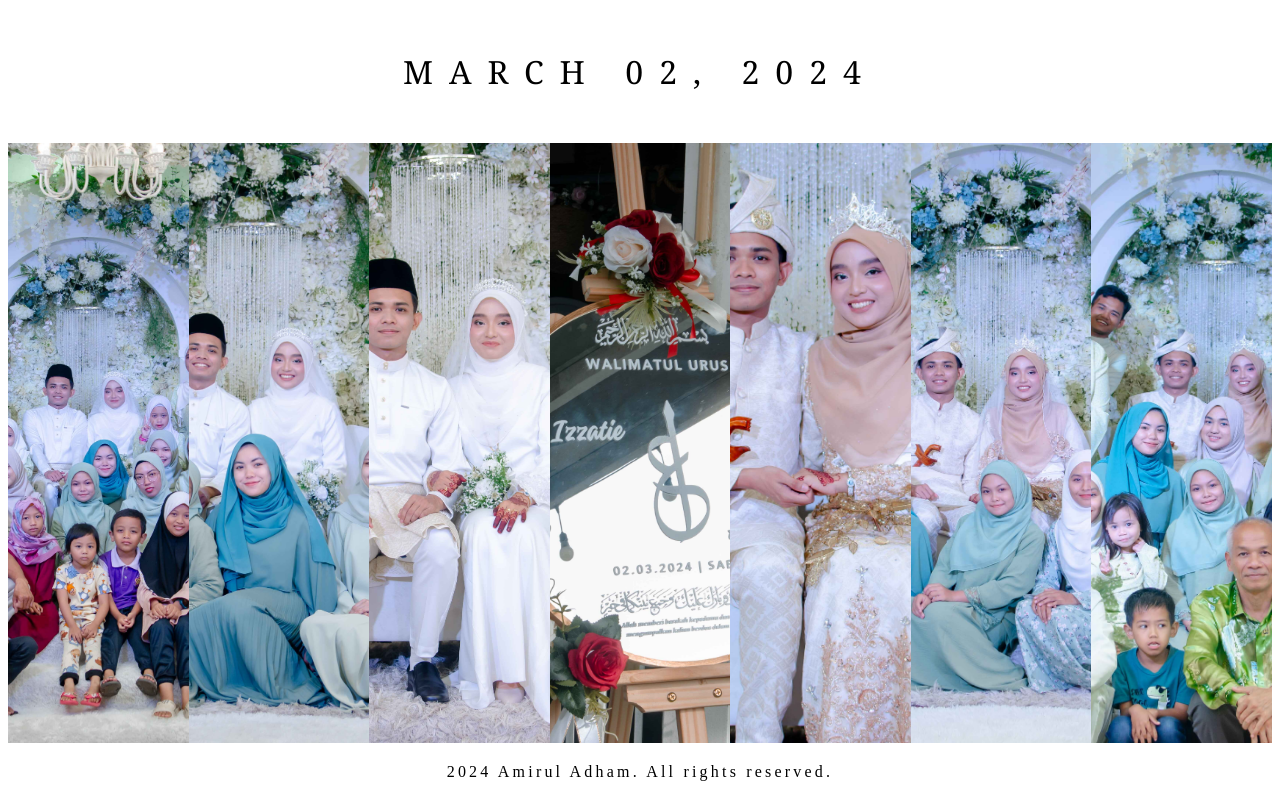
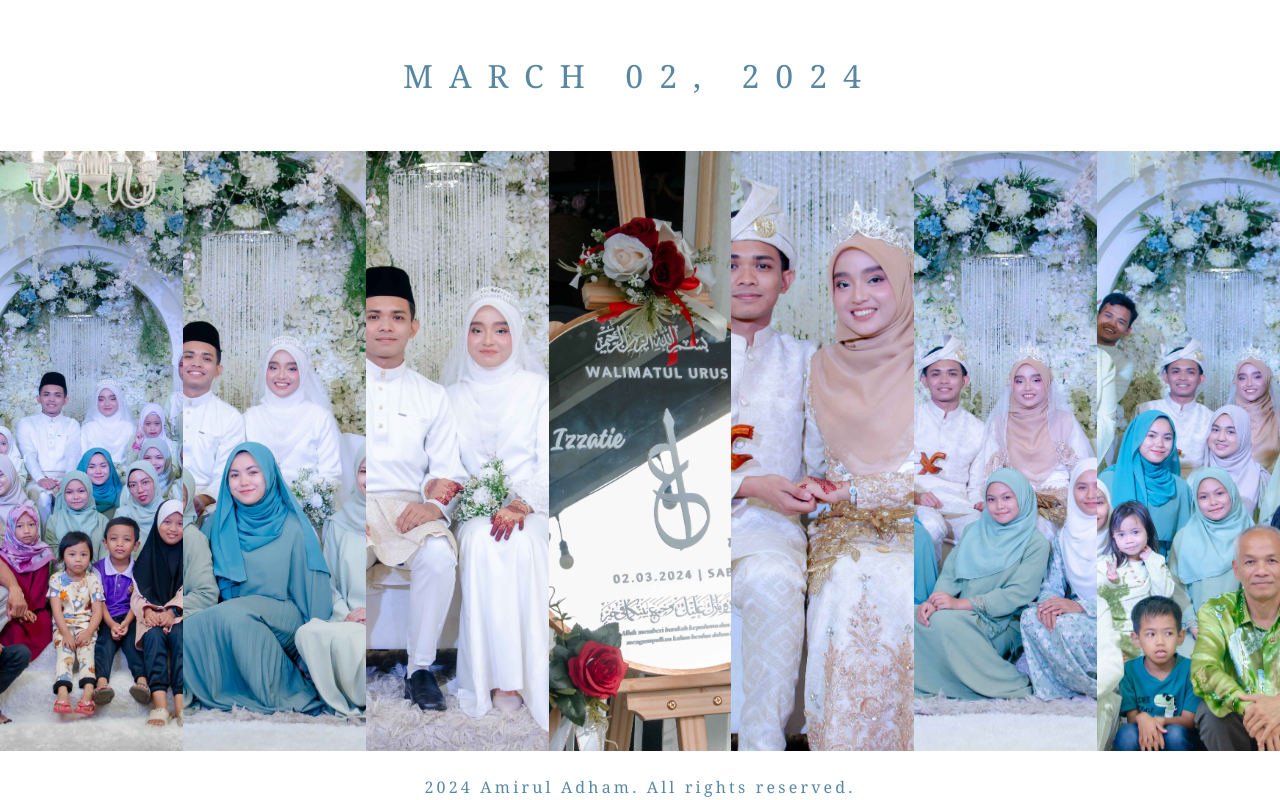
Before and after one commit to mrullldhm/animated-image-slider, a plain HTML site: page index.html in a window 1280 px wide. Drawn offline with Linux system fonts and the light colour scheme.

Commit message:
Smooth transition

```diff
--- a/style.css
+++ b/style.css
@@ -1,40 +1,50 @@
+body {
+    color: #5887a3;
+    font-family: Cambria, Cochin, Georgia, Times, 'Times New Roman', serif;
+    margin: 0;
+    padding: 0;
+    line-height: 1.6;       /* Improves readability by adding a bit of space between lines */
+  }
+
 header {
-    text-align: center; /* Centers the text horizontally within the header */
-    margin: 50px;     /* Adds a 50-pixel margin around the entire header, creating space outside of it */
-    font-family: Cambria, Cochin, Georgia, Times, 'Times New Roman', serif;     /*  */
-    font-size: 2rem;    /* Sets the font size to 2 rem units, which is based on the root font size (often 16px by default) */
+    text-align: center;     /* Centers the text horizontally within the header */
+    margin: 50px auto;      /* Centers the header within the body, with 50px margin on top and bottom */
+    font-size: 2rem;        /* Sets the font size to 2 rem units, which is based on the root font size (often 16px by default) */
     letter-spacing:1rem;    /* Adds a large amount of space between each letter in the header tex */
     }
 
 .image_box {
-    height: 100%;    /* Sets the height of the image box to 100% of its containing element. */
-    width: 100%;    /* The image box takes up the full width of its container. */
-    display: flex;    /* Enables flexbox layout for the image box, making it easier to align and size the images within it. */
-    margin: auto 0;    /* Vertically centers the image box within its container. */
-    box-sizing: border-box;    /* Ensures that padding and border widths are included in the total width and height, so the size of the element is easier to manage */
+    height: 100%;           /* Sets the height of the image box to 100% of its containing element. */
+    width: 100%;            /* The image box takes up the full width of its container. */
+    display: flex;          /* Enables flexbox layout for the image box, making it easier to align and size the images within it. */
+    margin: 0 auto;         /* Centers the image box horizontally */
+    box-sizing: border-box; /* Ensures that padding and border widths are included in the total width and height, so the size of the element is easier to manage */
     }
 
-    /* flex-basis to 0 and flex-grow to 1. This means:
-    Each image starts at a width of 0.
-        Theywill equally share the available space in the container when the container expands or shrinks. */
+    /*
+        flex-basis to 0 and flex-grow to 1. This means:Each image starts at a width of 0.
+        They will equally share the available space in the container when the container expands or shrinks.
+    */
 .image {
-    margin: 0;    /* Removes any default margin around the image */
-    flex-grow: 1;    /* Allows the image to grow and fill available space within the .image_box containe */
-    flex-basis: 0;    /* flex item will have no base size initially. It starts with a width or height of zero (depending on the flex direction). */
-    transition: 2s;    /* Adds a smooth transition effect over 0.5 seconds when the size of the image changes */
+    margin: 0;              /* Removes any default margin around the image */
+    flex-grow: 1;           /* Allows the image to grow and fill available space within the .image_box containe */
+    flex-basis: 0;          /* flex item will have no base size initially. It starts with a width or height of zero (depending on the flex direction). */
+    transition: 1s;         /* Adds a smooth transition effect over 2 seconds when the size of the image changes */
     }
 
-.image img { /* refers to any <img> element that is inside an element with the class image */
-    height: 75vh;    /* Sets the image height to 75% of the viewport heigh */
-    width: 100%;    /* Makes the image as wide as its container */
-    object-fit: cover;    /* Ensures the image covers its container, cropping parts of the image if necessary, without stretching */
+.image img {                /* refers to any <img> element that is inside an element with the class image */
+    height: 75vh;           /* Sets the image height to 75% of the viewport heigh */
+    width: 100%;            /* Makes the image as wide as its container */
+    object-fit: cover;      /* Ensures the image covers its container, cropping parts of the image if necessary, without stretching */
     }
 
 .image:hover {
-    flex-basis: 75%;    /* When the user hovers over an image, it grows to 75% of the available space, creating a zoom-in effect */
+    flex-basis: 75%;        /* When the user hovers over an image, it grows to 75% of the available space, creating a zoom-in effect */
+    transform: scale(1.05); /* Slightly enlarges the image for a zoom-in effect */
     }
 
 footer {
     text-align: center;
+    margin: 0 auto;
     letter-spacing: 0.2rem;
     }
```
